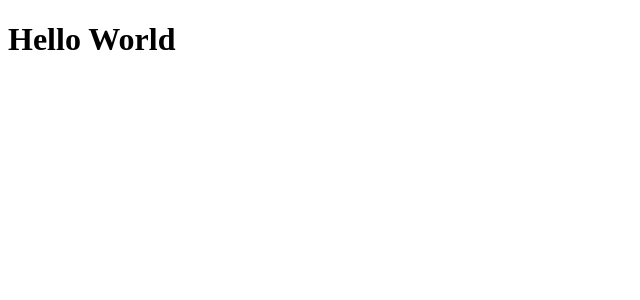
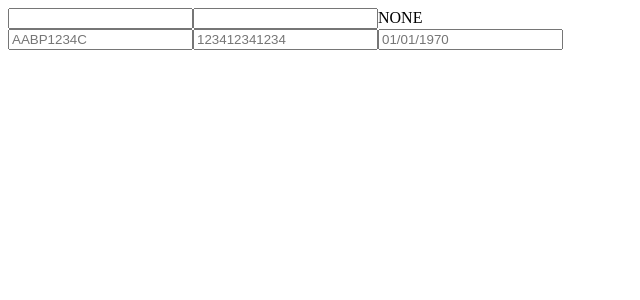
Before and after one commit to shantanumahale/react-ui-practice, a React (Vite) app: page / in a window 1280 px wide. Shown: the top 300 px of the page, without its empty margins (0-640 px from the left). Built offline with nearby package versions, Linux system fonts and the light colour scheme.

Commit message:
handle pan input

```diff
--- a/src/App.tsx
+++ b/src/App.tsx
@@ -1,3 +1,11 @@
+import PanAadhaarInputFields from "./components/pan_aadhaar_dob";
+import UsernamePassword from "./components/username-password";
+
 export default function App() {
-  return <h1>Hello World</h1>;
+  return (
+    <div>
+      <UsernamePassword />
+      <PanAadhaarInputFields />
+    </div>
+  );
 }
--- /dev/null
+++ b/src/components/pan_aadhaar_dob/index.tsx
@@ -0,0 +1,59 @@
+import React, { useState } from "react";
+
+export default function PanAadhaarInputFields() {
+  const [pan, setPan] = useState<string>("");
+  const [aadhaar, setAadhaar] = useState<string>("");
+  const [dob, setDob] = useState<string>("");
+
+  const handlePanInput = (e: React.ChangeEvent<HTMLInputElement>) => {
+    const input = e.target.value.toUpperCase().replace(/[^A-Z0-9]/g, "");
+
+    let formatted = "";
+    for (let i = 0; i < 10; i++) {
+      if (i < 5) {
+        if (/[A-Z]/.test(input[i])) formatted += input[i];
+      } else if (i < 9) {
+        if (/[0-9]/.test(input[i])) formatted += input[i];
+      } else {
+        if (/[A-Z]/.test(input[i])) formatted += input[i];
+      }
+    }
+    setPan(formatted);
+  };
+  const handleAadhaarInput = (e: React.ChangeEvent<HTMLInputElement>) => {
+    setAadhaar(e.target.value);
+  };
+  const handleDobInput = (e: React.ChangeEvent<HTMLInputElement>) => {
+    setDob(e.target.value);
+  };
+
+  return (
+    <div>
+      <input
+        value={pan}
+        onChange={handlePanInput}
+        type="text"
+        maxLength={10}
+        placeholder="AABP1234C"
+        pattern="[A-Z]{5}[0-9]{4}[A-Z]{1}"
+      />
+      <input
+        value={aadhaar}
+        onChange={handleAadhaarInput}
+        type="text"
+        inputMode="numeric"
+        maxLength={12}
+        placeholder="123412341234"
+        pattern="[0-9]{12}"
+      />
+      <input
+        value={dob}
+        onChange={handleDobInput}
+        type="text"
+        maxLength={10}
+        placeholder="01/01/1970"
+        pattern="[0-9]{2}\/[0-9]{2}\/[0-9]{4}"
+      />
+    </div>
+  );
+}
```
Also changed, not shown: 2 other files (tests, documents, lock files or other folders).
